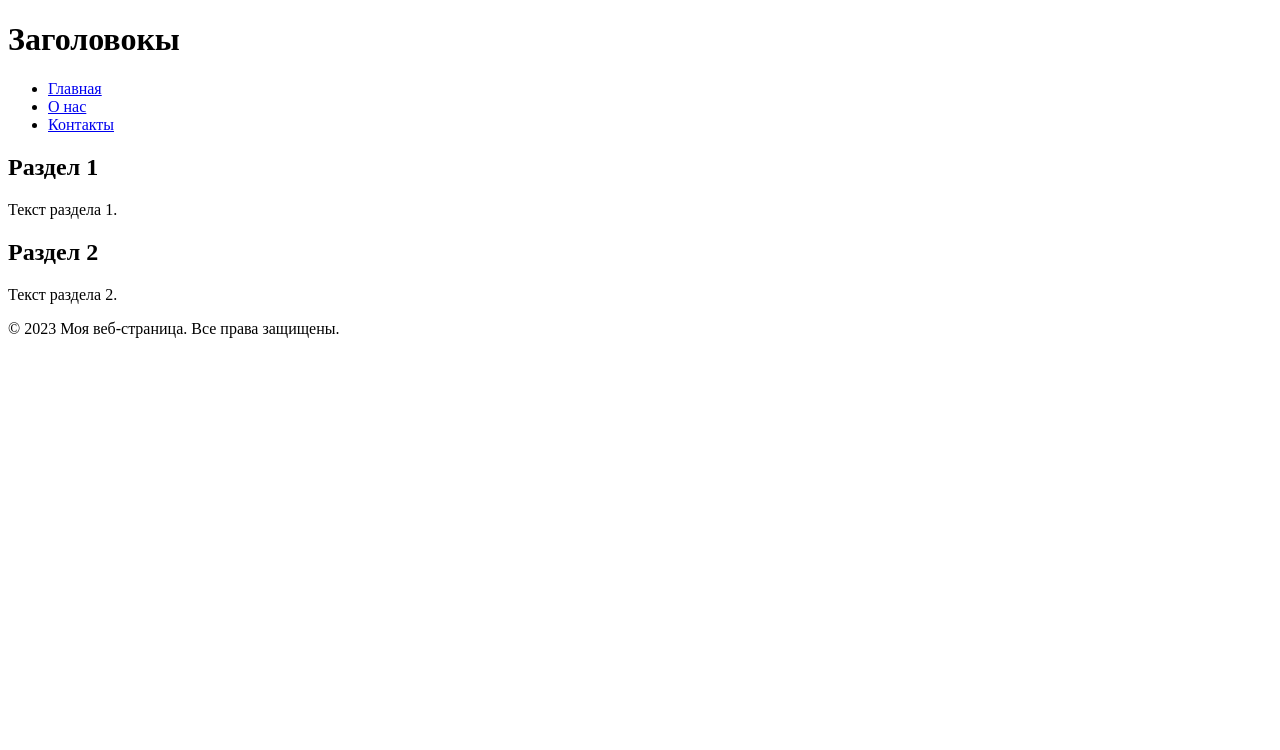
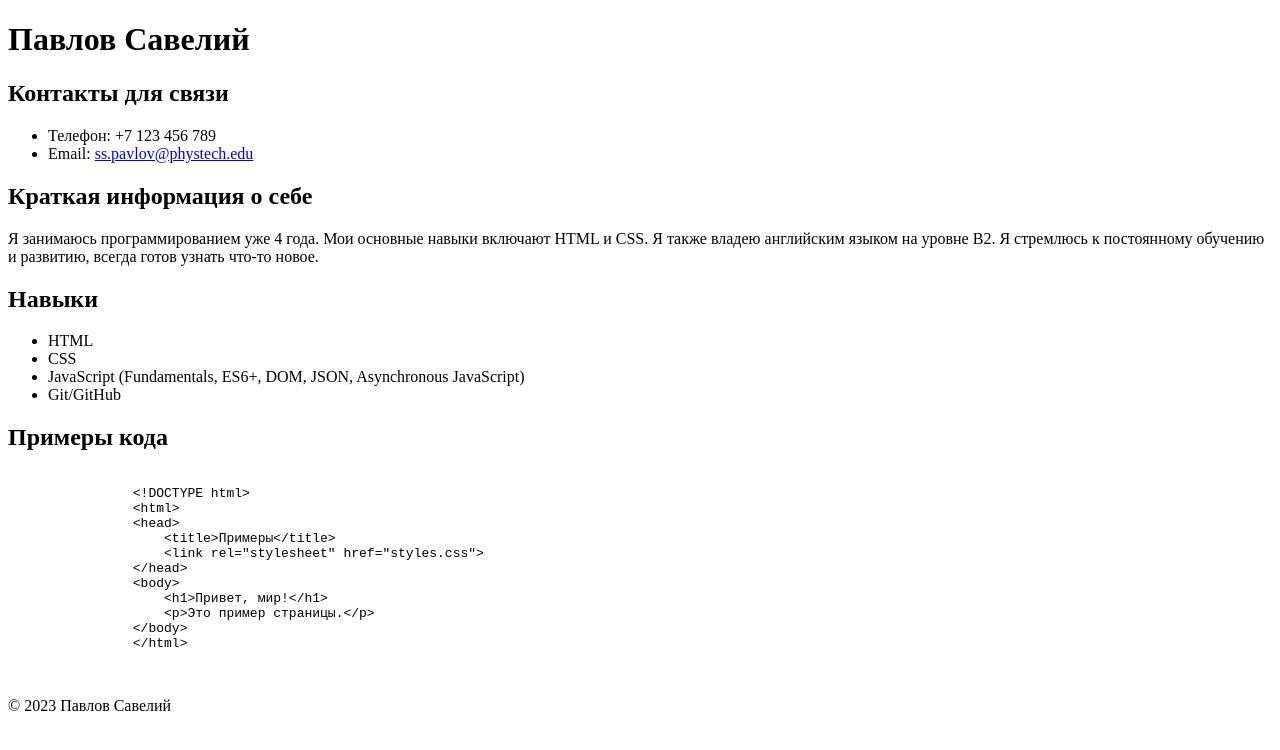
Before and after one commit to Pavlov-Savely/rsschool-cv, a plain HTML site: page index.html in a window 1280 px wide. Drawn offline with Linux system fonts and the light colour scheme.

Commit message:
feat: index.html

```diff
--- a/index.html
+++ b/index.html
@@ -1,37 +1,58 @@
 <!DOCTYPE html>
-<html lang="en">
+<html>
 <head>
-    <meta charset="UTF-8">
-    <meta name="viewport" content="width=device-width, initial-scale=1.0">
-    <title>Моя веб-страница</title>
+    <title>Визитка - Павлов Савелий</title>
+    <link rel="stylesheet" href="styles.css">
 </head>
 <body>
     <header>
-        <h1>Заголовокы</h1>
+        <h1>Павлов Савелий</h1>
     </header>
 
-    <nav>
+    <section class="contacts">
+        <h2>Контакты для связи</h2>
         <ul>
-            <li><a href="#">Главная</a></li>
-            <li><a href="#">О нас</a></li>
-            <li><a href="#">Контакты</a></li>
+            <li>Телефон: +7 123 456 789</li>
+            <li>Email: <a href="mailto:ss.pavlov@phystech.edu">ss.pavlov@phystech.edu</a></li>
         </ul>
-    </nav>
+    </section>
 
-    <main>
-        <section>
-            <h2>Раздел 1</h2>
-            <p>Текст раздела 1.</p>
-        </section>
+    <section class="about">
+        <h2>Краткая информация о себе</h2>
+        <p>Я занимаюсь программированием уже 4 года. Мои основные навыки включают HTML и CSS. Я также владею английским языком на уровне B2. Я стремлюсь к постоянному обучению и развитию, всегда готов узнать что-то новое.</p>
+    </section>
 
-        <section>
-            <h2>Раздел 2</h2>
-            <p>Текст раздела 2.</p>
-        </section>
-    </main>
+    <section class="skills">
+        <h2>Навыки</h2>
+        <ul>
+            <li>HTML</li>
+            <li>CSS</li>
+            <li>JavaScript (Fundamentals, ES6+, DOM, JSON, Asynchronous JavaScript)</li>
+            <li>Git/GitHub</li>
+        </ul>
+    </section>
+
+    <section class="code-samples">
+        <h2>Примеры кода</h2>
+        <pre>
+            <code>
+                &lt;!DOCTYPE html&gt;
+                &lt;html&gt;
+                &lt;head&gt;
+                    &lt;title&gt;Примеры&lt;/title&gt;
+                    &lt;link rel="stylesheet" href="styles.css"&gt;
+                &lt;/head&gt;
+                &lt;body&gt;
+                    &lt;h1&gt;Привет, мир!&lt;/h1&gt;
+                    &lt;p&gt;Это пример страницы.&lt;/p&gt;
+                &lt;/body&gt;
+                &lt;/html&gt;
+            </code>
+        </pre>
+    </section>
 
     <footer>
-        <p>© 2023 Моя веб-страница. Все права защищены.</p>
+        <p>&copy; 2023 Павлов Савелий</p>
     </footer>
 </body>
 </html>
```
